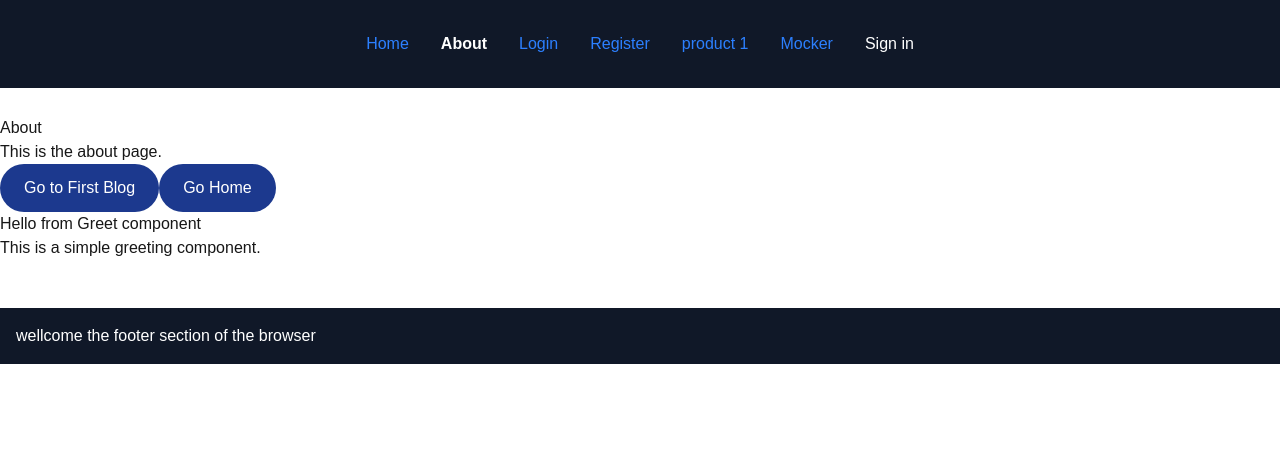
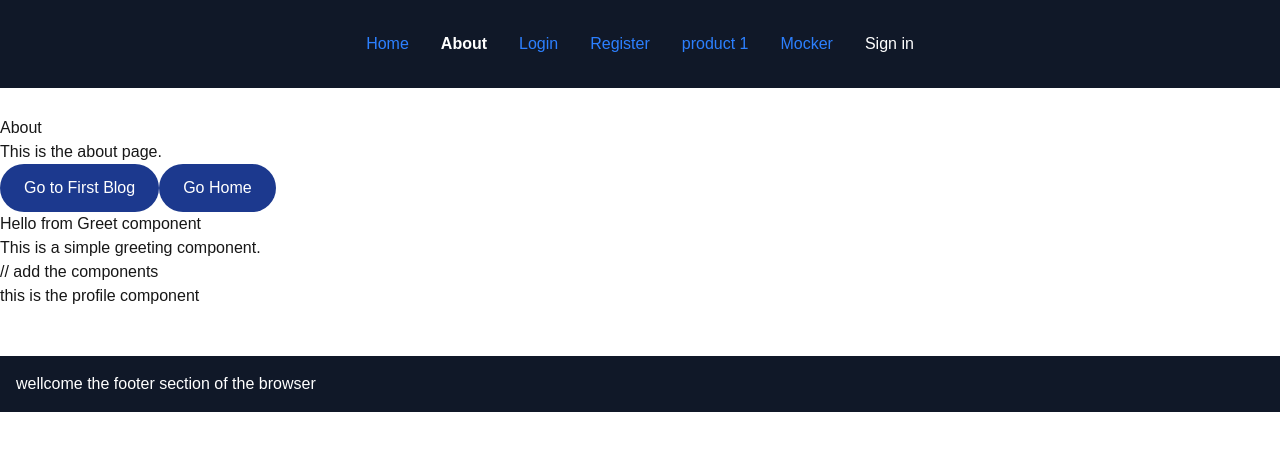
Before and after one commit to MogesBekele/nextjs, a Next.js app: page /about in a window 1280 px wide. Shown: the top 450 px of the page. Built offline with nearby package versions, Linux system fonts and the light colour scheme; no server answers.

Commit message:
good at adding the compoents in other compeont

```diff
--- a/src/app/about/page.tsx
+++ b/src/app/about/page.tsx
@@ -2,6 +2,7 @@
 import { useRouter } from "next/navigation";
 import Counter from "../components/counter";
 import { Greet } from "../components/greet";
+import Profile from "../components/profile";
 export default function About() {
   const router = useRouter()
   console.log("About page loaded")
@@ -13,6 +14,8 @@ export default function About() {
       <button className="text-white px-6 py-3 bg-blue-900 rounded-full" onClick={() => router.push("/")}>Go Home</button>
       <Counter/>
       <Greet/>
+      <Profile/>
+
     </div>
   );
 }
--- a/src/app/components/profile.tsx
+++ b/src/app/components/profile.tsx
@@ -1,7 +1,7 @@
 
 import React from 'react'
 
-const profile = () => {
+const Profile = () => {
   return (
 
     <div>
@@ -15,4 +15,4 @@ const profile = () => {
   )
 }
 
-export default profile
+export default Profile
```
